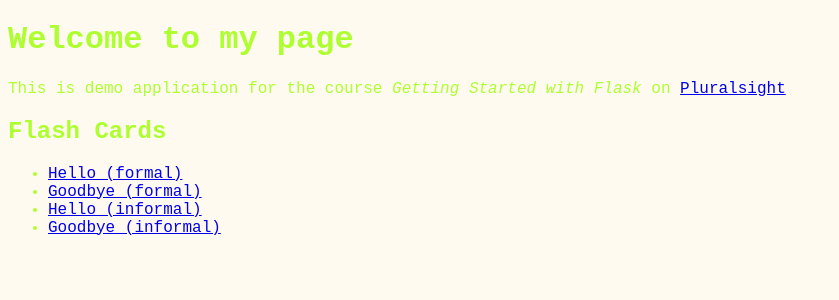
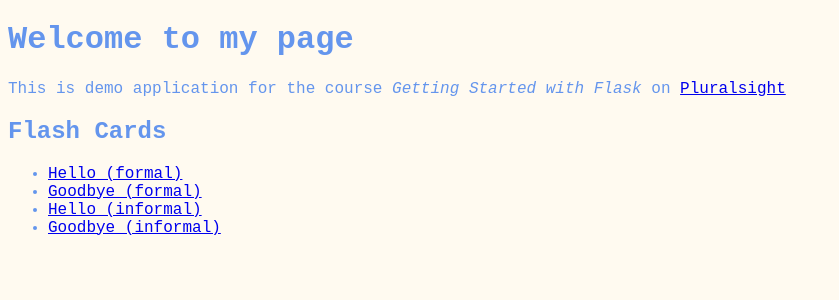
Before and after one commit to MeeraTresa/FlashCardsApplication, a Flask app: page / in a window 1280 px wide. Shown: the top 300 px of the page, without its empty margins (0-839 px from the left). Run offline with Flask 2, Linux system fonts and the light colour scheme.

Commit message:
Changing font color for Welcome page

```diff
--- a/static/style.css
+++ b/static/style.css
@@ -1,5 +1,5 @@
 body{
     font-family: 'Courier New', Courier, monospace;
-    color: greenyellow;
+    color: cornflowerblue;
     background-color: floralwhite;
 }
```
